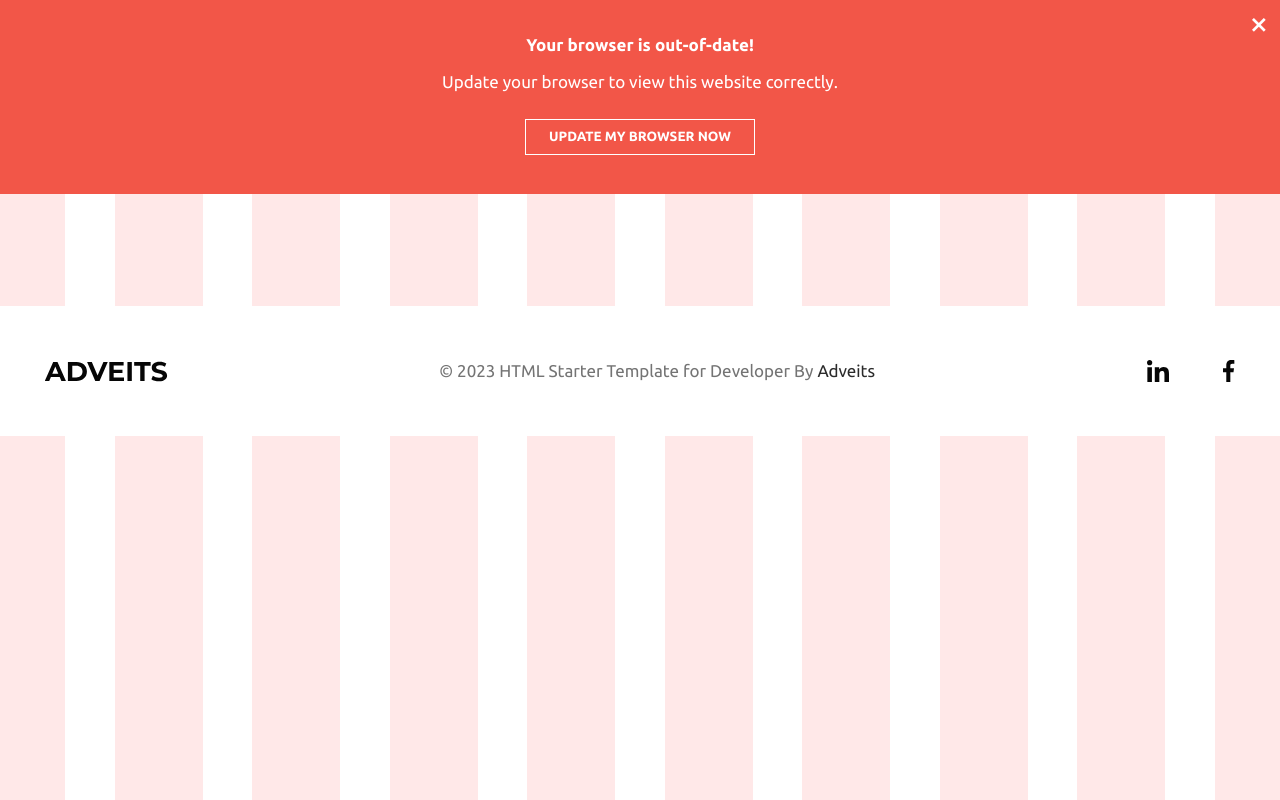
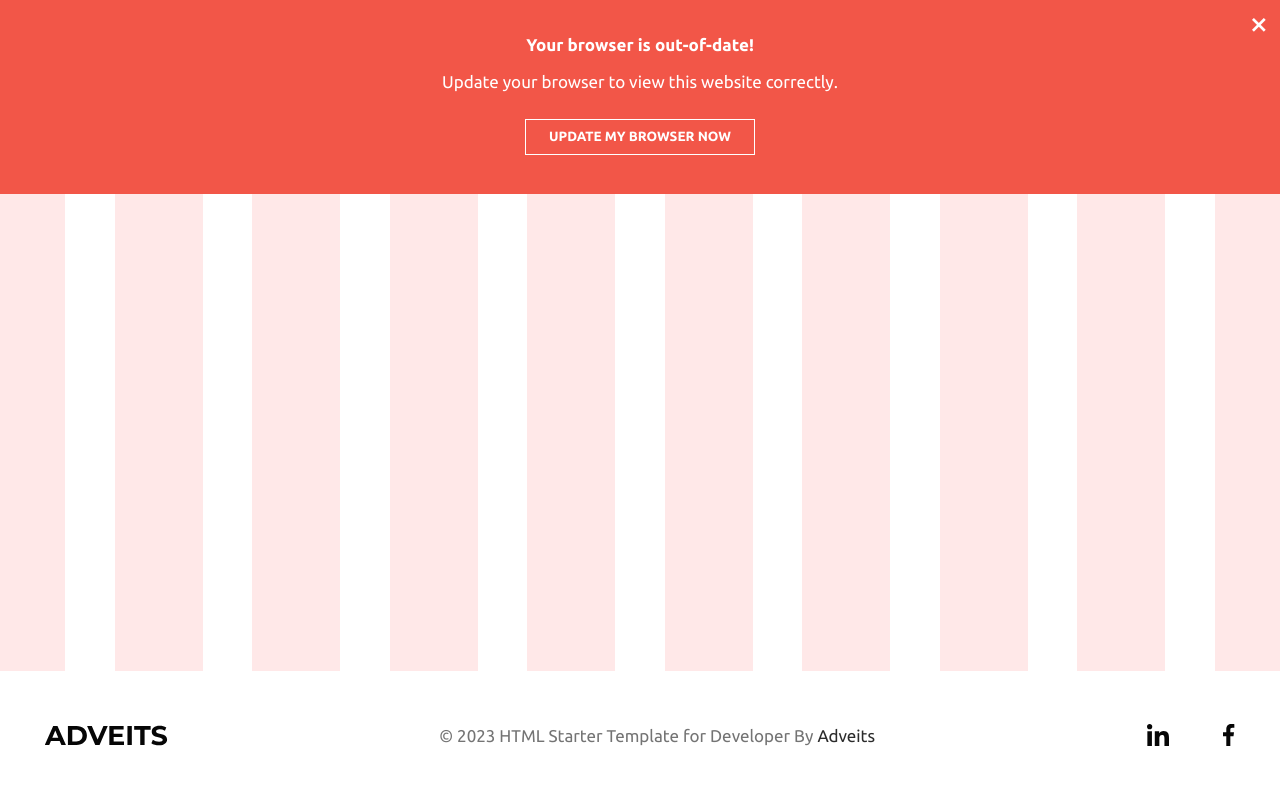
Before and after one commit to Zilvis0/Adveits-Task, a website: page src/page-structure.html in a window 1280 px wide. Drawn offline with nearby package versions, Linux system fonts and the light colour scheme; some packages are replaced by stand-ins of ours; files that its build step writes are made by us from their sources; a script that the page names is missing; files whose address does not match are found by name.

Commit message:
better positioning for footer

```diff
--- a/src/page-structure.html
+++ b/src/page-structure.html
@@ -78,7 +78,7 @@
     <main id="main" class="site-main"></main>
     <!-- .site-main -->
 
-    <footer id="footer" class="site-footer">
+    <footer id="footer" class="site-footer fixed-bottom">
       <div class="wrapper">
         <div class="footer">
           <div
```
Also changed, not shown: dist/page-structure.html.
